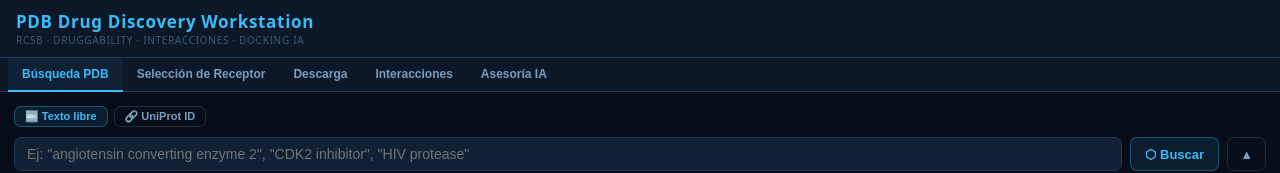
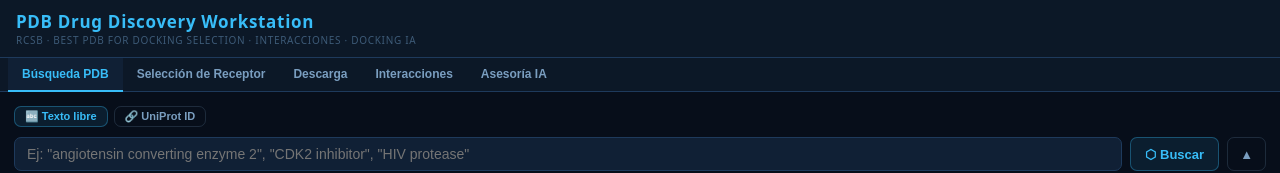
Before and after one commit to Mikel-Ortiz/pdb-workstation, a React (Vite) app in the folder pdb-workstation/: page / in a window 1280 px wide. Shown: the top 173 px of the page. Built offline with nearby package versions, Linux system fonts and the light colour scheme.

Commit message:
Update App.jsx

```diff
--- a/pdb-workstation/src/App.jsx
+++ b/pdb-workstation/src/App.jsx
@@ -825,7 +825,7 @@ export default function App() {
       <div style={{background:C.s1,borderBottom:`1px solid ${C.bd}`,padding:"10px 16px",display:"flex",justifyContent:"space-between",alignItems:"center",flexWrap:"wrap",gap:8}}>
         <div>
           <div style={{fontSize:17,fontWeight:700,color:C.c1,letterSpacing:"0.04em"}}>PDB Drug Discovery Workstation</div>
-          <div style={{fontSize:10,color:C.txm,letterSpacing:"0.07em"}}>RCSB · DRUGGABILITY · INTERACCIONES · DOCKING IA</div>
+          <div style={{fontSize:10,color:C.txm,letterSpacing:"0.07em"}}>RCSB · BEST PDB FOR DOCKING SELECTION · INTERACCIONES · DOCKING IA</div>
         </div>
         <div style={{display:"flex",gap:6,alignItems:"center",flexWrap:"wrap"}}>
           {selArr.slice(0,5).map(id=><Badge key={id} col={C.c1}>{id}</Badge>)}
```
